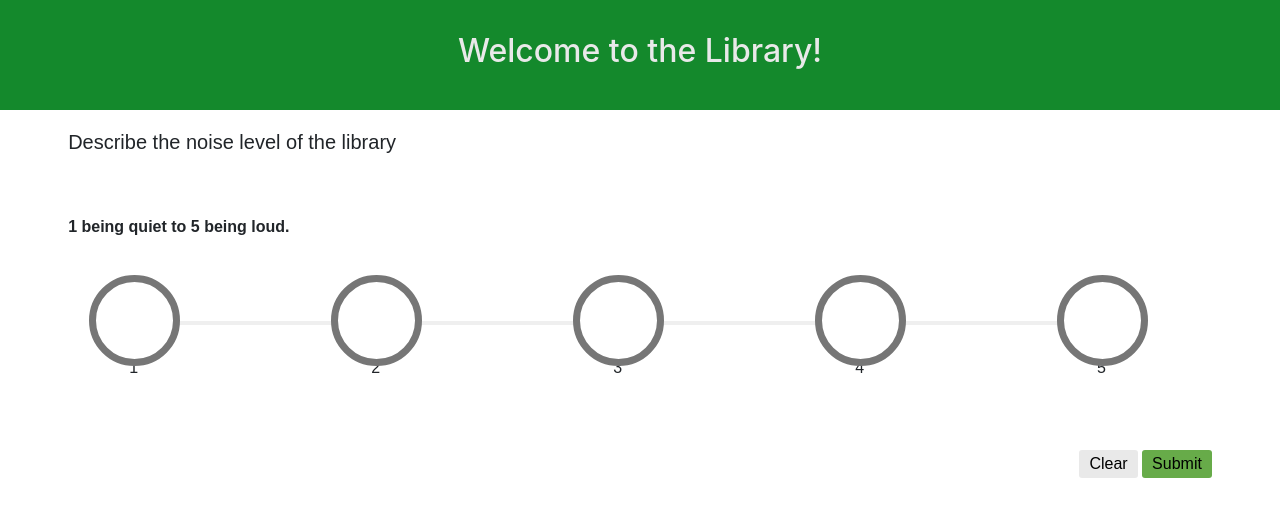
After one commit to cs160-summer-2021/p4-starter-code-MabelleC1, a Django app: page /draw/small/ in a window 1280 px wide. The commit adds this page. Shown: the top 517 px of the page. Run offline with Django 3.2, Linux system fonts and the light colour scheme; some libraries are stand-ins or nearby versions.

Commit message:
Experiment design done, but not pretty

```diff
--- /dev/null
+++ b/draw/templates/draw/small.html
@@ -0,0 +1,142 @@
+{% load static %}
+
+<!DOCTYPE html>
+<html>
+<head>
+    <meta http-equiv="Content-Type" content="text/html; charset=utf-8">
+    <title>P4 Drawing</title>
+    <link rel="stylesheet" type="text/css" href="{% static 'draw/vendor/bootstrap/css/bootstrap.min.css' %}">
+    <script type="text/javascript" src="{% static 'draw/vendor/jquery/jquery-3.3.1.min.js' %}"></script>
+    <script type="text/javascript" src="{% static 'draw/vendor/paper/paper-full.min.js' %}"></script>
+
+    <style type="text/css">
+    .head{
+        background-color: #14892c;
+        color:#e9e9e9;
+        padding-left: 2em;
+        padding-right: 2em;
+        padding-bottom: 2em;
+        padding-top: 2em;
+        text-align: center;
+    }
+    h1.headwords{
+        font-size: 4vh;
+    }
+    html,body {padding:0;margin:0;}
+.wrap {
+  font:2vh Arial, san-serif;
+}
+h1.likert-header {
+  padding-left:4.25%;
+  font-size: 2.5vh;
+  margin:20px 0 0;
+}
+form .statement {
+  display:block;
+  font-size: 2vh;
+  font-weight: bold;
+  padding: 30px 0 0 4.25%;
+  margin-bottom:10px;
+  padding-top: 8vh;
+  padding-bottom: 8vh;
+}
+form .likert {
+  list-style:none;
+  width:100%;
+  margin:0;
+  padding:0 0 35px;
+  display:block;
+  border-bottom: 2vh solid #efefef;
+}
+form .likert:last-of-type {border-bottom:0;}
+form .likert:before {
+  content: '';
+  position:relative;
+  top:11px;
+  left:9.5%;
+  display:block;
+  background-color:#efefef;
+  height:4px;
+  width:78%;
+}
+form .likert li {
+  display:inline-block;
+  width:19%;
+  text-align:center;
+  vertical-align: top;
+}
+form .likert li input[type=radio] {
+  display:block;
+  position:relative;
+  transform: scale(7);
+  top:0;
+  left:50%;
+  margin-left:-6px;
+
+}
+form .likert li label {
+    padding-top: 4vh;
+    width:100%;
+}
+form .buttons {
+  margin:30px 0;
+  padding:0 4.25%;
+  text-align:right
+}
+form .buttons button {
+  padding: 5px 10px;
+  background-color: #67ab49;
+  border: 0;
+  border-radius: 3px;
+}
+form .buttons .clear {background-color: #e9e9e9;}
+form .buttons .submit {background-color: #67ab49;}
+form .buttons .clear:hover {background-color: #ccc;}
+form .buttons .submit:hover {background-color: #14892c;}
+    </style>
+
+</head>
+<body>
+    <div class = "container-fluid">
+        <div class = "row">
+            <div class = "col-12 head">
+                <h1 class = "headwords">Welcome to the Library!</h1>
+            </div>
+            <div class = "col">
+                <div class="wrap">
+                    <h1 class="likert-header">Describe the noise level of the library</h1>
+                    <form action="">
+                      <label class="statement">1 being quiet to 5 being loud.</label>
+                      <ul class='likert'>
+                        <li>
+                          <input type="radio" name="likert" value="1">
+                          <label>1</label>
+                        </li>
+                        <li>
+                          <input type="radio" name="likert" value="2">
+                          <label>2</label>
+                        </li>
+                        <li>
+                          <input type="radio" name="likert" value="3">
+                          <label>3</label>
+                        </li>
+                        <li>
+                          <input type="radio" name="likert" value="4">
+                          <label>4</label>
+                        </li>
+                        <li>
+                          <input type="radio" name="likert" value="5">
+                          <label>5</label>
+                        </li>
+                      </ul>
+                    <div class="buttons">
+                        <button class="clear">Clear</button>
+                        <button class="submit">Submit</button>
+                    </div>
+                    </form>
+            </div>
+        </div>
+    </div>
+
+</body>
+</html>
--- a/draw/urls.py
+++ b/draw/urls.py
@@ -5,6 +5,10 @@ from . import views
 
 urlpatterns = [
     path('', views.index, name='index'),
-    path('<str:room_name>/', views.room, name='room'),
+    path('layouts/', views.layouts, name='layouts'),
+    path('layouts/layout1/', views.layout1, name='layout1'),
+    path('layouts/layout2/', views.layout2, name='layout2'),
+    path('small/', views.small, name='small'),
+    # path('<str:room_name>/', views.room, name='room'),
 
 ]
--- a/draw/views.py
+++ b/draw/views.py
@@ -4,7 +4,19 @@ from django.shortcuts import render
 def index(request):
     return render(request, 'draw/index.html')
 
-def room(request, room_name):
-    return render(request, 'draw/room.html', {
-        'room_name': room_name
-    })
+def layouts(request):
+    return render(request, 'draw/layouts.html')
+
+def layout1(request):
+    return render(request, 'draw/layout1.html')
+
+def layout2(request):
+    return render(request, 'draw/layout2.html')
+
+def small(request):
+    return render(request, 'draw/small.html')
+
+# def room(request, room_name):
+#     return render(request, 'draw/room.html', {
+#         'room_name': room_name
+#     })
```
Also changed, not shown: draw/templates/draw/index.html (+17 -4 lines), draw/templates/draw/index2.html (deleted, +0 -119 lines), draw/templates/draw/index3.html (deleted, +0 -125 lines), draw/templates/draw/layout1.html (added, +32 -0 lines), draw/templates/draw/layout2.html (added, +33 -0 lines), draw/templates/draw/layouts.html (added, +32 -0 lines), draw/static/draw/QR.png (added), draw/static/draw/QR1.png (added).
